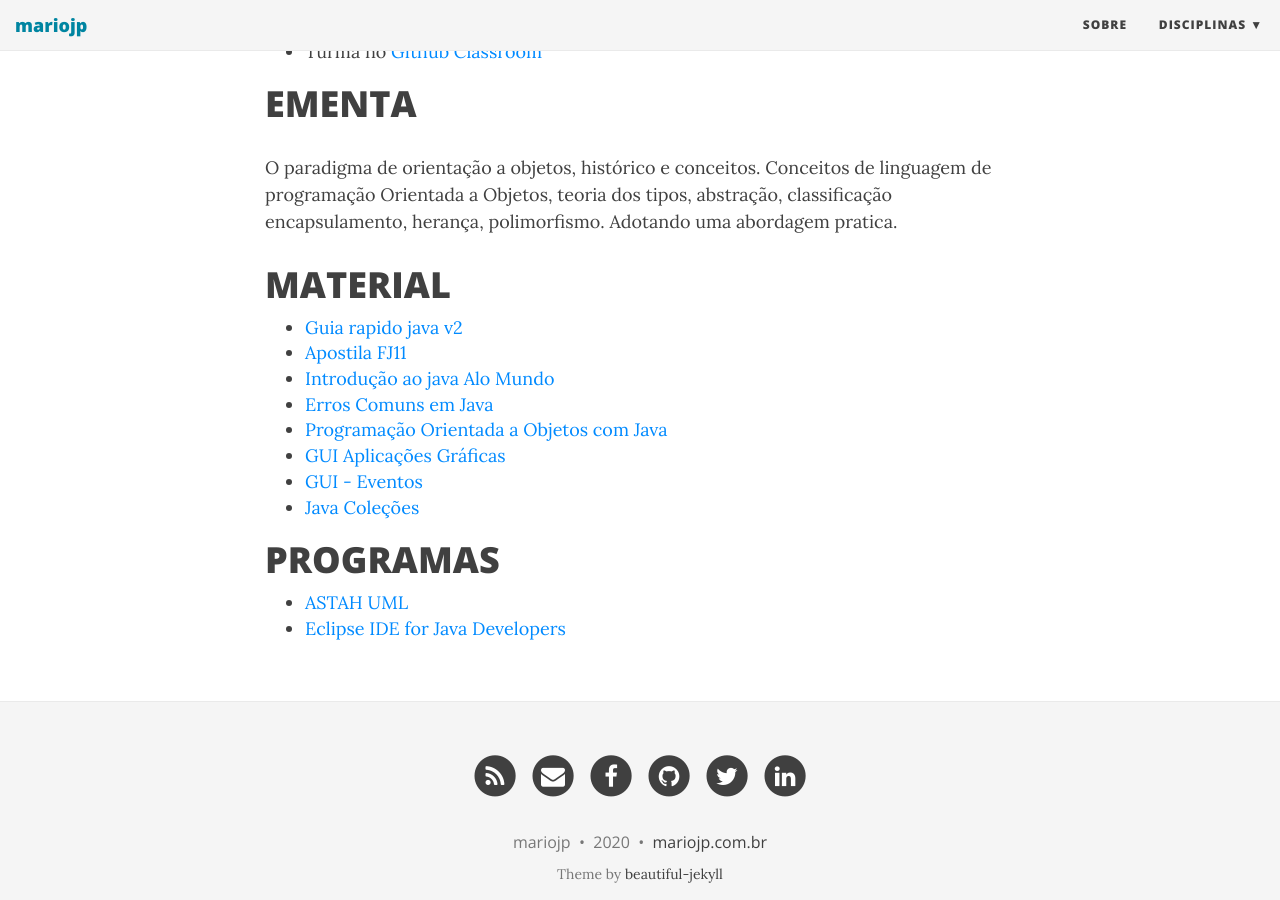
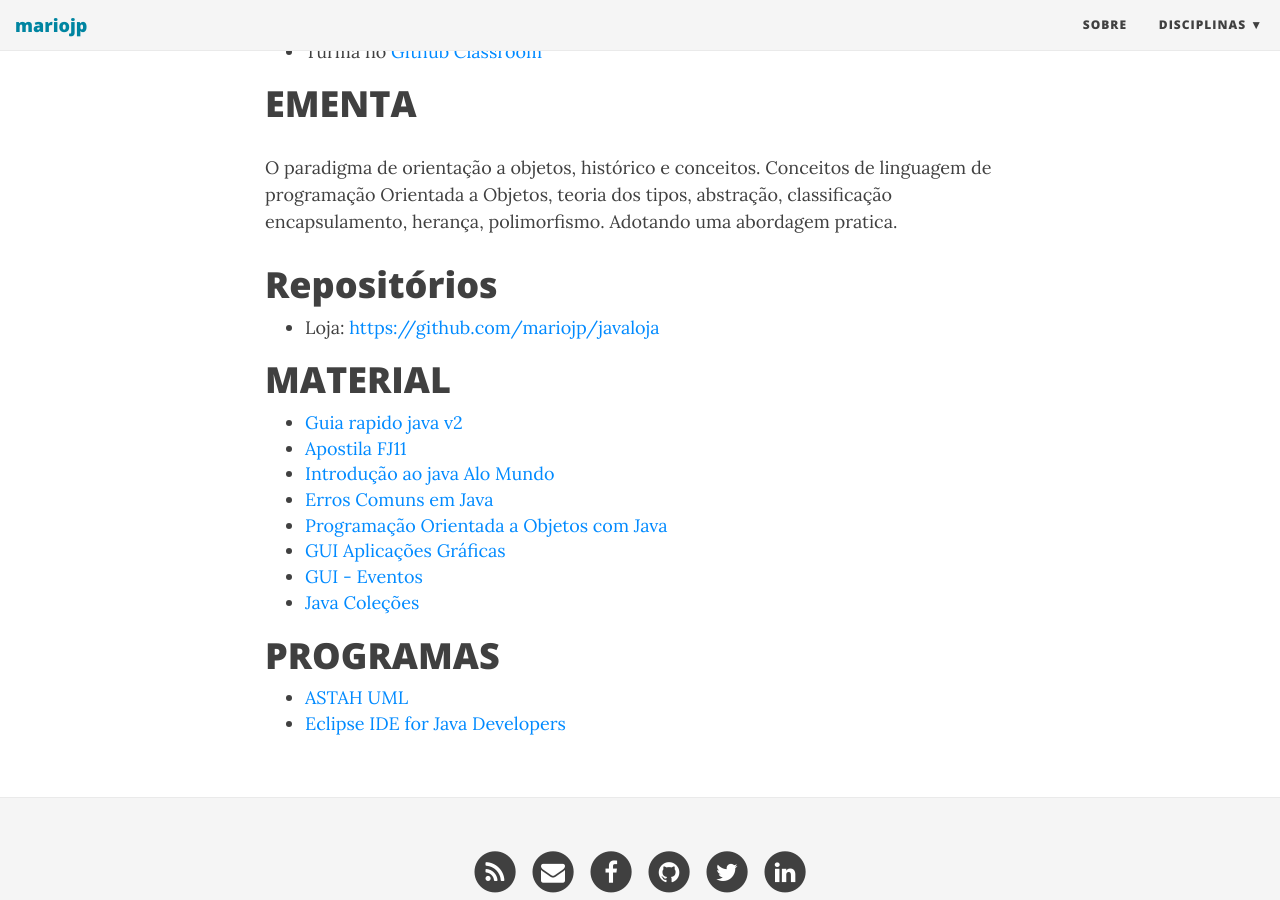
Before and after one commit to mariojp/mariojp.github.io, a Jekyll site: the page built from doo20201.md, in a window 1280 px wide and 900 px high, scrolled down 384 px. Built offline with Jekyll 4.4.1, drawn with Linux system fonts in a browser that asks for light colours; nearby versions of some CDN libraries.

Commit message:
Update doo20201.md

```diff
--- a/doo20201.md
+++ b/doo20201.md
@@ -12,6 +12,9 @@ subtitle: Programação Orientada a Objetos Turma 2020.1
 
 # EMENTA
 O paradigma de orientação a objetos, histórico e conceitos. Conceitos de linguagem de programação Orientada a Objetos, teoria dos tipos, abstração, classificação encapsulamento, herança, polimorfismo. Adotando uma abordagem pratica.
+
+# Repositórios
+- Loja: [https://github.com/mariojp/javaloja](https://github.com/mariojp/javaloja)
 
 
 # MATERIAL
```
